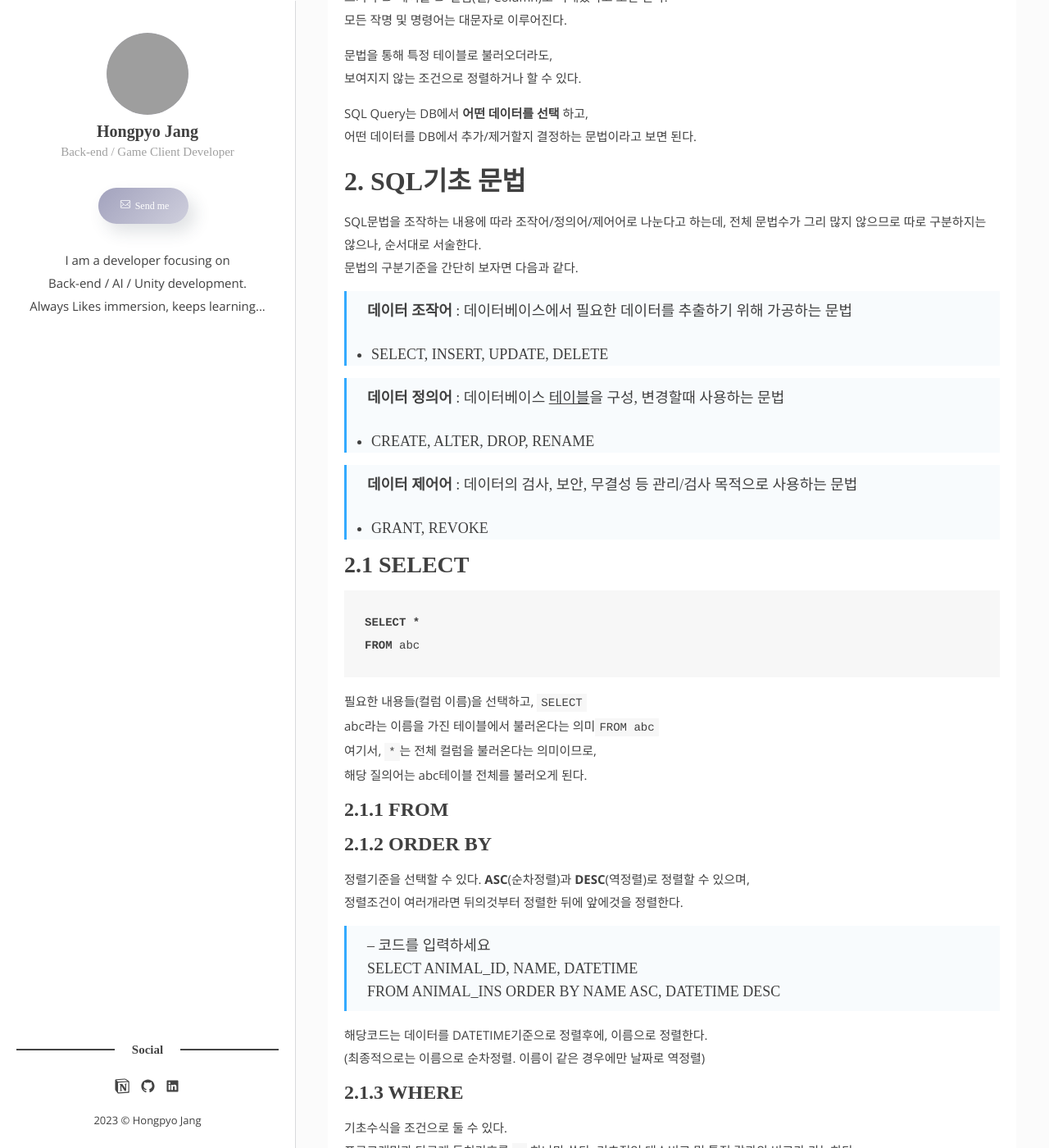
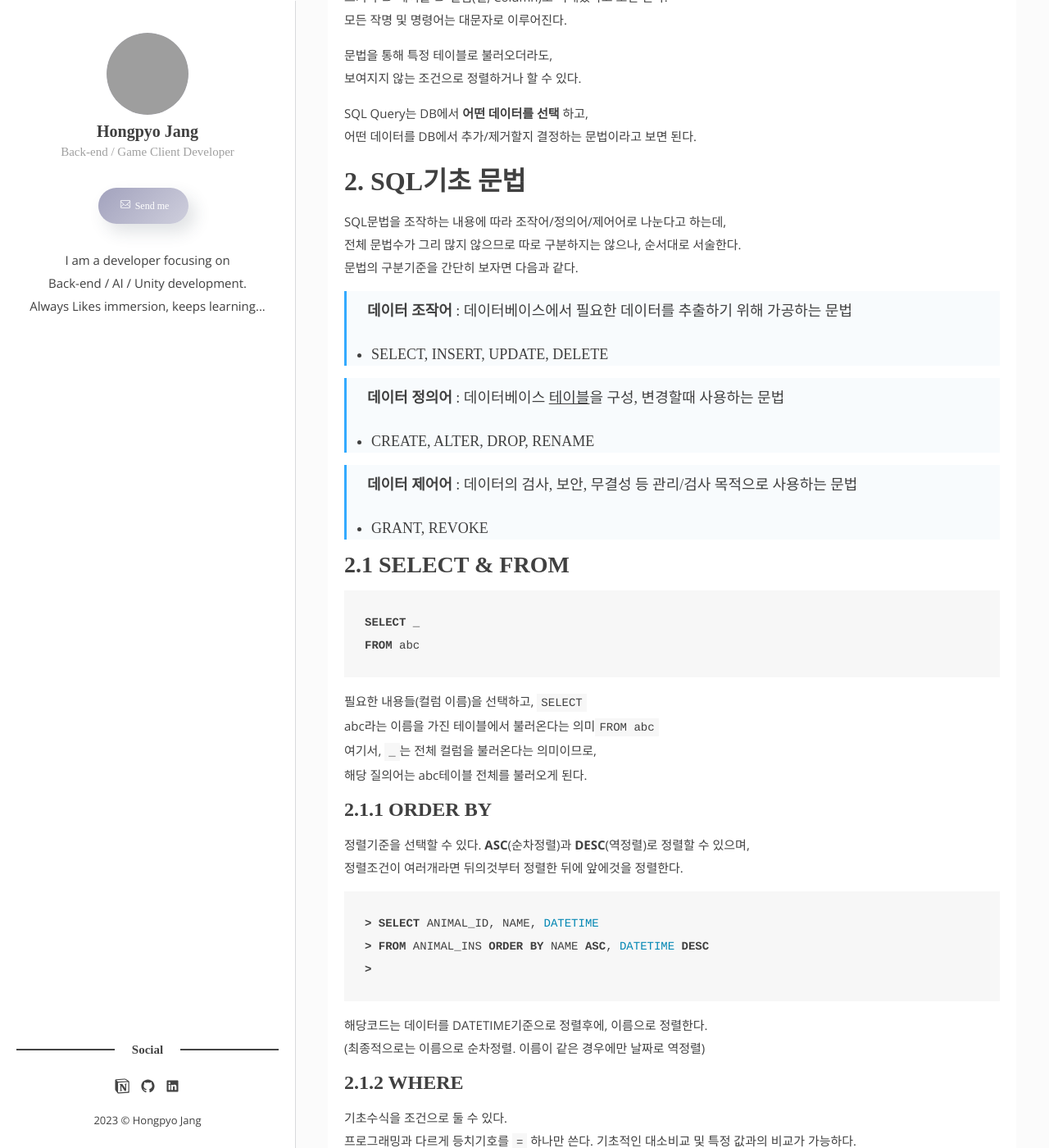
Before and after one commit to remerer/remerer.github.io, a Jekyll site: the page built from _posts/2023-06-26-SQL_Basic_Grammar.md, in a window 1280 px wide and 1400 px high, scrolled down 910 px. Shown: the whole window at 82% size. Built offline with Jekyll 4.4.1, drawn with Linux system fonts in a browser that asks for light colours; some web fonts are replaced; comment, search, counter and statistics services are not loaded; part of the change alters nothing that is shown; some of the changed text lies outside the part shown; grey boxes are pictures that could not be loaded.

Commit message:
Update : Google ID

```diff
--- a/_config.yml
+++ b/_config.yml
@@ -26,7 +26,7 @@ social-linkedin: 홍표-장-65274a264
 mailchimp: # Add your MailChimp form identifier. For example - blogenjoyfreedom.us16.list-manage.com/subscribe/post?u=cd56155d76ddeeb4c0bc4d080&amp;id=7a526cd13e
 
 # Google Analytics
-google-analytics: # Add your identifier. For example UA-99631805-1
+google-analytics: G-WYGC0JL13Q # Add your identifier. For example UA-99631805-1
 
 # Comment Section (Disqus)
 disqus-identifier: remerer # Add your shortname for Disqus Comment. For example mr-brown
--- a/_posts/2023-06-26-SQL_Basic_Grammar.md
+++ b/_posts/2023-06-26-SQL_Basic_Grammar.md
@@ -30,65 +30,86 @@ SQL Query는 DB에서 **어떤 데이터를 선택** 하고,
 
 # 2. SQL기초 문법
 
-SQL문법을 조작하는 내용에 따라 조작어/정의어/제어어로 나눈다고 하는데, 전체 문법수가 그리 많지 않으므로 따로 구분하지는 않으나, 순서대로 서술한다.
+SQL문법을 조작하는 내용에 따라 조작어/정의어/제어어로 나눈다고 하는데,
+전체 문법수가 그리 많지 않으므로 따로 구분하지는 않으나, 순서대로 서술한다.
 문법의 구분기준을 간단히 보자면 다음과 같다.
 
 > **데이터 조작어** : 데이터베이스에서 필요한 데이터를 추출하기 위해 가공하는 문법
+>
 > - SELECT, INSERT, UPDATE, DELETE
 
 > **데이터 정의어** : 데이터베이스 <U>테이블</U>을 구성, 변경할때 사용하는 문법
+>
 > - CREATE, ALTER, DROP, RENAME
 
 > **데이터 제어어** : 데이터의 검사, 보안, 무결성 등 관리/검사 목적으로 사용하는 문법
+>
 > - GRANT, REVOKE
 
-## 2.1 SELECT
+## 2.1 SELECT & FROM
 
 {%highlight sql%}
-SELECT *
+SELECT _
 FROM abc
 {%endhighlight%}
 필요한 내용들(컬럼 이름)을 선택하고, `SELECT`
 abc라는 이름을 가진 테이블에서 불러온다는 의미`FROM abc`
-여기서, `*`는 전체 컬럼을 불러온다는 의미이므로,
+여기서, `_`는 전체 컬럼을 불러온다는 의미이므로,
 해당 질의어는 abc테이블 전체를 불러오게 된다.
-### 2.1.1 FROM
 
-### 2.1.2 ORDER BY
+### 2.1.1 ORDER BY
 
 정렬기준을 선택할 수 있다.
 **ASC**(순차정렬)과 **DESC**(역정렬)로 정렬할 수 있으며,
 정렬조건이 여러개라면 뒤의것부터 정렬한 뒤에 앞에것을 정렬한다.
 
-> -- 코드를 입력하세요
+{%highlight sql%}
+
 > SELECT ANIMAL_ID, NAME, DATETIME
 > FROM ANIMAL_INS ORDER BY NAME ASC, DATETIME DESC
+> {%endhighlight%}
 
 해당코드는 데이터를 DATETIME기준으로 정렬후에, 이름으로 정렬한다.
 (최종적으로는 이름으로 순차정렬. 이름이 같은 경우에만 날짜로 역정렬)
 
-### 2.1.3 WHERE
+### 2.1.2 WHERE
 
 기초수식을 조건으로 둘 수 있다.
 프로그래밍과 다르게 등치기호를 `=` 하나만 쓴다.
 기초적인 대소비교 및 특정 값과의 비교가 가능하다.
 
-### 2.1.4 LIMIT
+### 2.1.3 LIMIT
 
 정렬갯수에 제한을 걸고싶을 때 사용
-`LIMIT 10` 과 같이 사용하면 된다.
+`LIMIT 10` 과 같이 사용하면 된다
 
+### 2.1.4 AS & DISTINCT
 
-### 2.2.1 AS 키워드
+**AS** : 컬럼명을 변경하고 싶을 때 사용.
+**DISTINCT** : 중복된 값을 제거하고 싶을 때.
 
+{%highlight sql%}
+SELECT COUNT(DISTINCT NAME) AS nameNum
+FROM TABLE
+{%endhighlight%}
+
+중복된 이름을 제거한 개수를 nameNum열로 제공
+
+| count |
+| :---: |
+|  96   |
 
 <br>
 
 # 2. 내용
+
 ---
+
 ## 2.1 내용하위제목
+
 내용본문
 
 # 3. 참고자료
+
 1. [PostgreSQL 키워드](https://www.postgresql.kr/docs/10/sql-keywords-appendix.html)
 2. [MySQL 키워드](https://dev.mysql.com/doc/refman/8.0/en/keywords.html)
```
